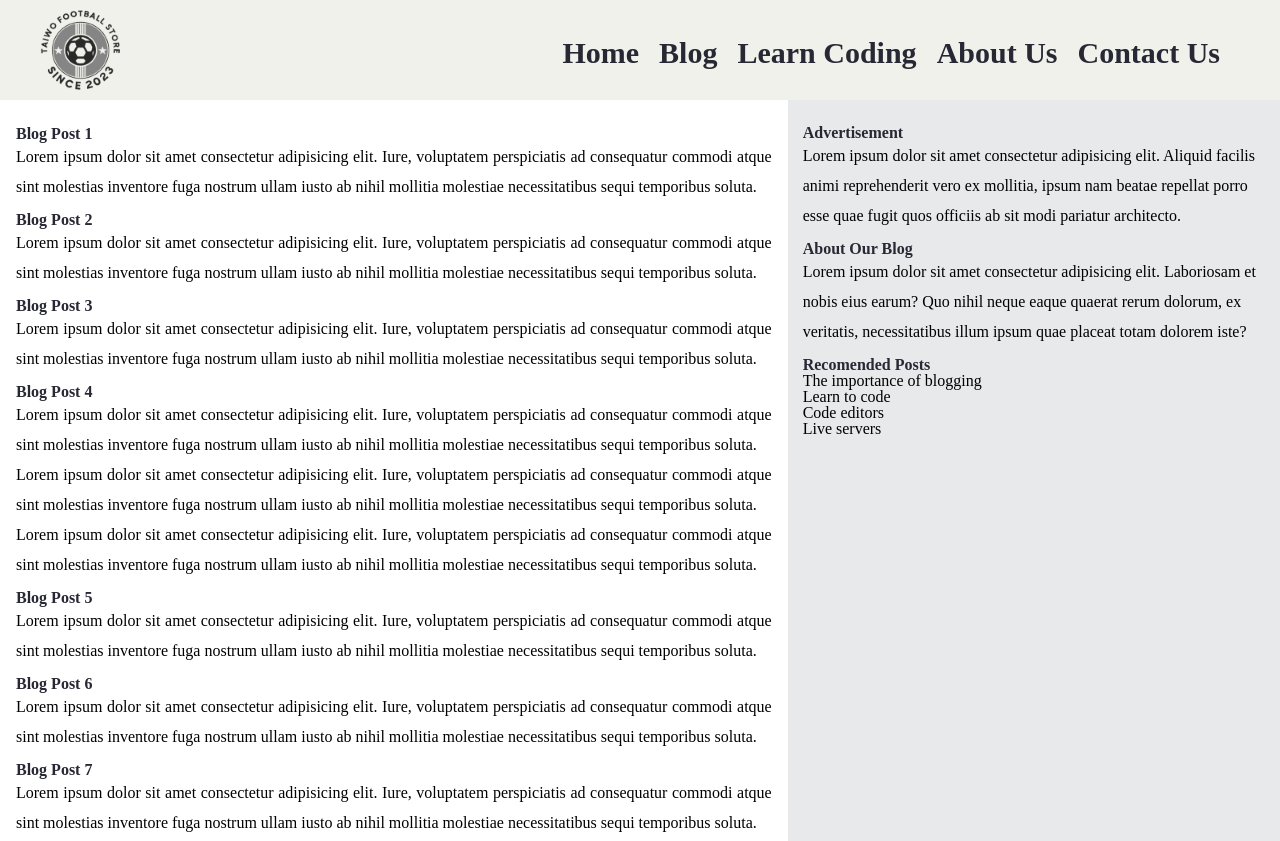
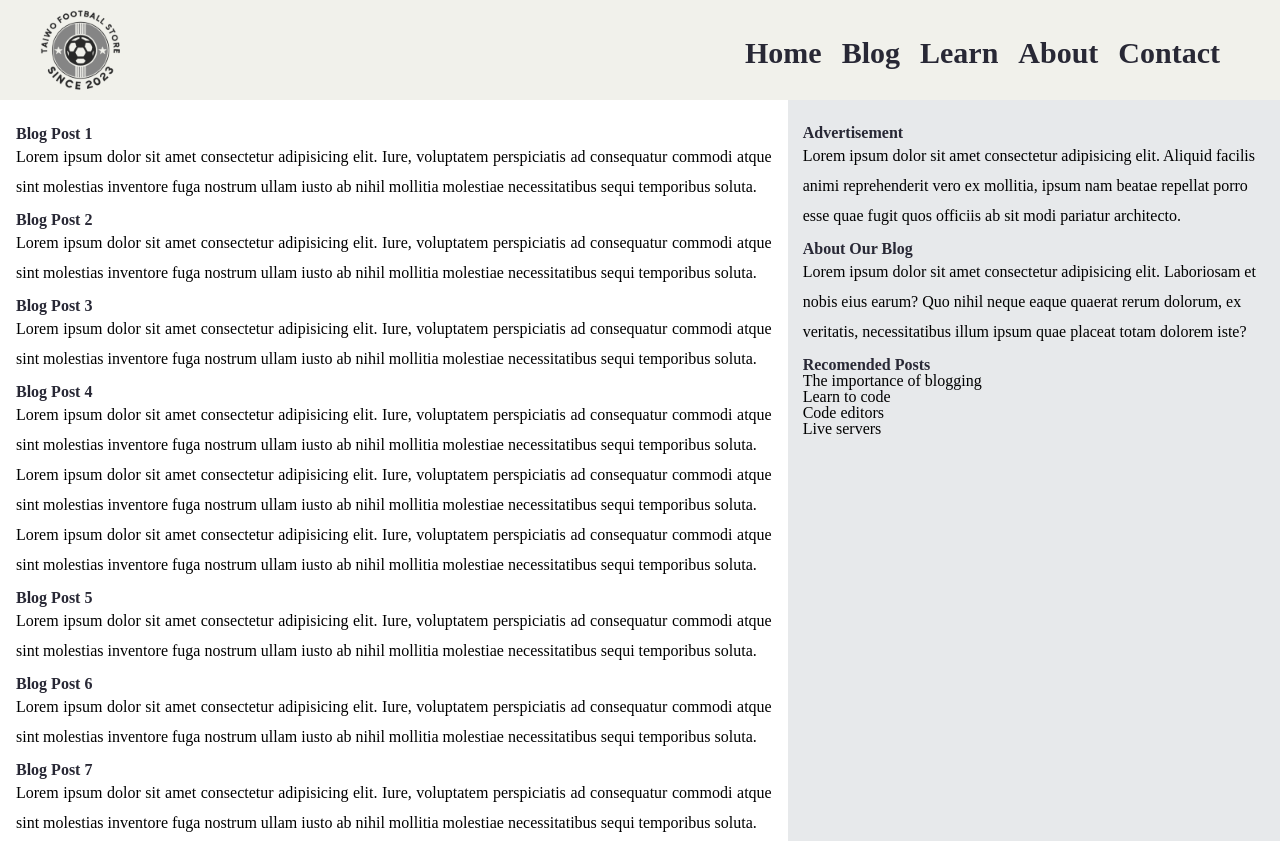
Before and after one commit to bolowys33/lesson_three_task_two_bolodeoku_taiwo, a website: page index.html in a window 1280 px wide. Shown: the top 841 px of the page. Drawn offline with Linux system fonts and the light colour scheme.

Commit message:
Update links in index.html

```diff
--- a/index.html
+++ b/index.html
@@ -14,9 +14,9 @@
                 <nav>
                     <a href="#">Home</a>
                     <a href="#">Blog</a>
-                    <a href="#">Learn Coding</a>
-                    <a href="#">About Us</a>
-                    <a href="#">Contact Us</a>
+                    <a href="#">Learn</a>
+                    <a href="#">About</a>
+                    <a href="#">Contact</a>
                 </nav>
             </header>
             <main>
```
